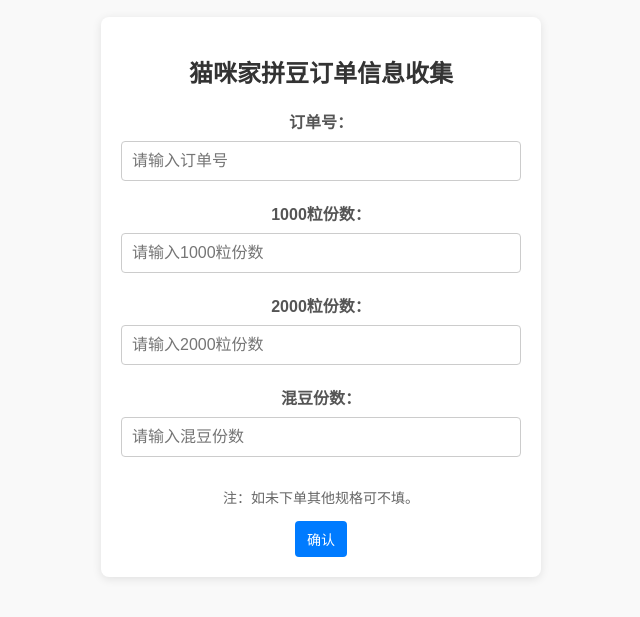
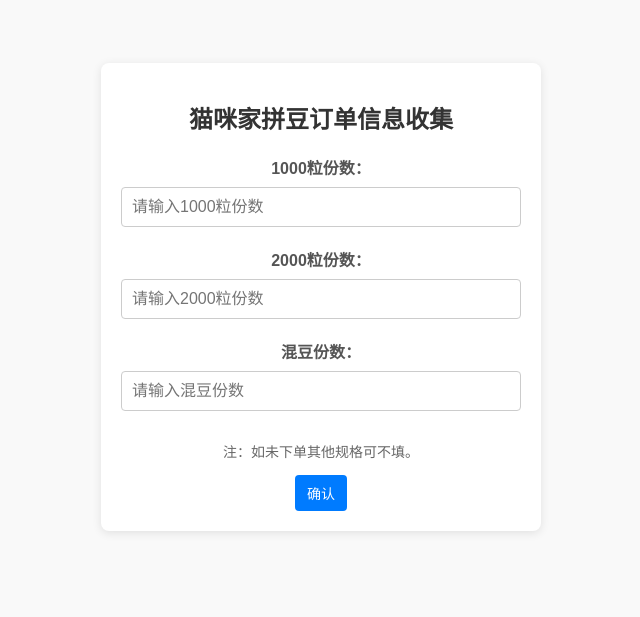
Before and after one commit to momijia/mmjpdcs, a plain HTML site: page index.html in a window 1280 px wide. Shown: the part 103-720 px from the top of the page, without its empty margins (319-959 px from the left). Drawn offline with Linux system fonts and the light colour scheme.

Commit message:
Update index.html

```diff
--- a/index.html
+++ b/index.html
@@ -191,8 +191,6 @@
     <!-- 第一页：输入订单号和份数 -->
     <div id="page1" class="container">
         <h1>猫咪家拼豆订单信息收集</h1>
-        <label for="orderNumber">订单号：</label>
-        <input type="text" id="orderNumber" placeholder="请输入订单号">
 
         <label for="quantity1000">1000粒份数：</label>
         <input type="number" id="quantity1000" placeholder="请输入1000粒份数" min="0">
```
